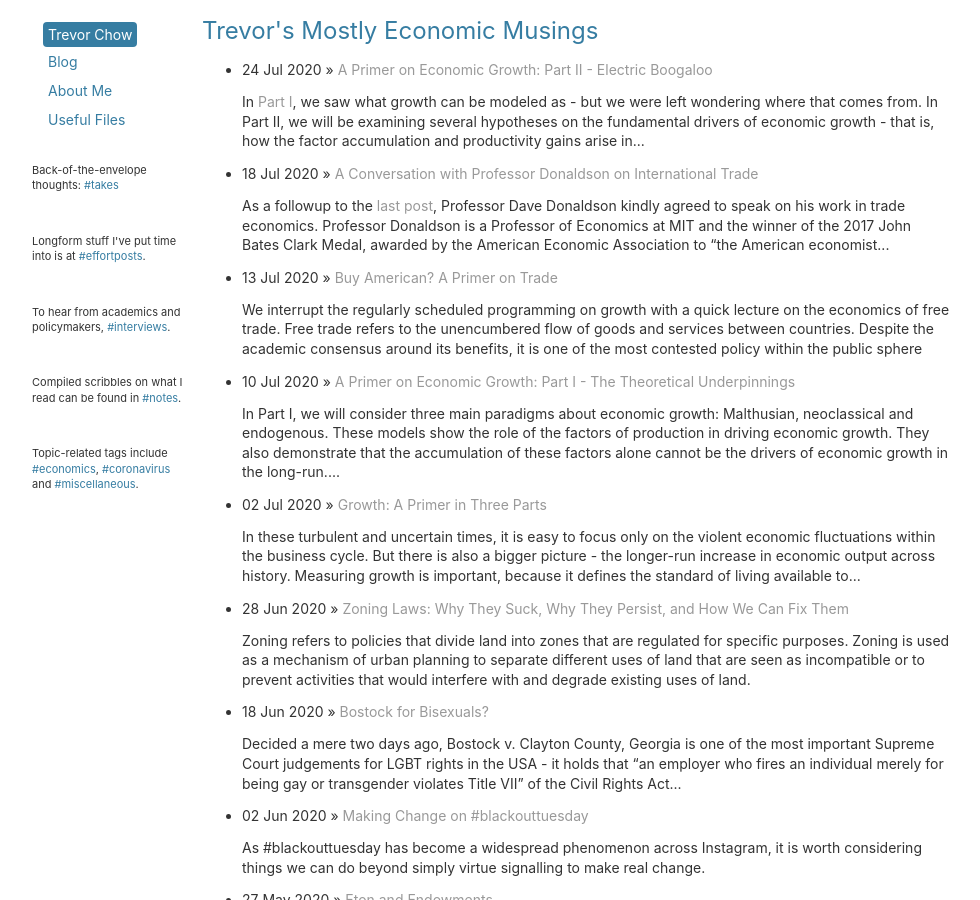
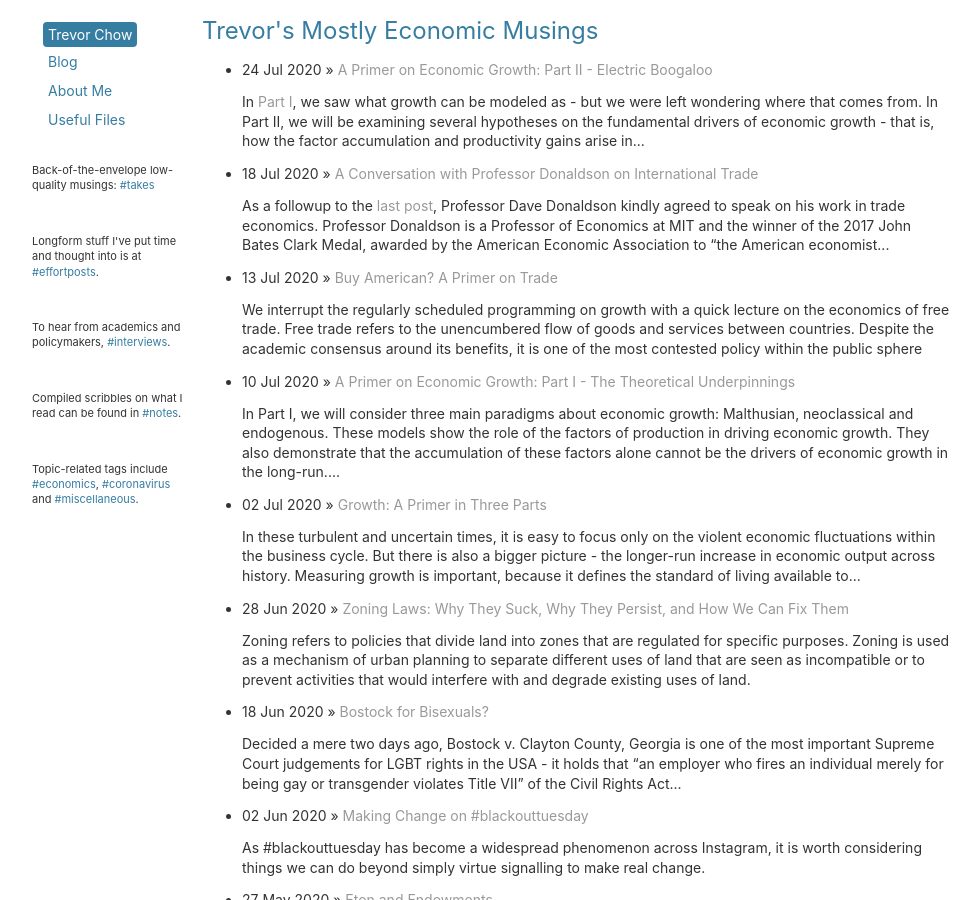
Before and after one commit to tmychow/tmychow.github.io, a Jekyll site: the page built from index.html, in a window 1280 px wide and 900 px high. Shown: the whole window, without its empty margins (28-1008 px from the left). Built offline with Jekyll 4.4.1, drawn with Linux system fonts in a browser that asks for light colours.

Commit message:
Update default.html

```diff
--- a/_layouts/default.html
+++ b/_layouts/default.html
@@ -22,15 +22,15 @@
 				<a href="/about">About Me</a>
 				<a href="/usefulfiles">Useful Files</a>
 				<br>
-				<p> Back-of-the-envelope thoughts: <a href="/tag/takes" style="color: #367da2; font-size:11px">#takes</a> </p>
+				<p> Back-of-the-envelope low-quality musings: <a href="/tag/takes" style="color: #367da2; font-size:11px">#takes</a> </p>
 				<br>
-				<p> Longform stuff I've put time into is at <a href="/tag/effortposts" style="color: #367da2; font-size:11px">#effortposts</a>. </p>
+				<p> Longform stuff I've put time and thought into is at <a href="/tag/effortposts" style="color: #367da2; font-size:11px">#effortposts</a>. </p>
 				<br>
 				<p> To hear from academics and policymakers, <a href="/tag/interviews" style="color: #367da2; font-size:11px">#interviews</a>. </p>
 				<br>
 				<p> Compiled scribbles on what I read can be found in <a href="/tag/notes" style="color: #367da2; font-size:11px">#notes</a>. </p>
 				<br>
-				<p>Topic-related tags include <a href="/tag/economics" style="color: #367da2; font-size:11px">#economics</a>, <a href="/tag/coronavirus" style="color: #367da2; font-size:11px">#coronavirus</a> and <a href="/tag/miscellaneous" style="color: #367da2; font-size:11px">#miscellaneous</a>. </p>
+				<p> Topic-related tags include <a href="/tag/economics" style="color: #367da2; font-size:11px">#economics</a>, <a href="/tag/coronavirus" style="color: #367da2; font-size:11px">#coronavirus</a> and <a href="/tag/miscellaneous" style="color: #367da2; font-size:11px">#miscellaneous</a>. </p>
 			</div>
 			<div class="container">
 
```
